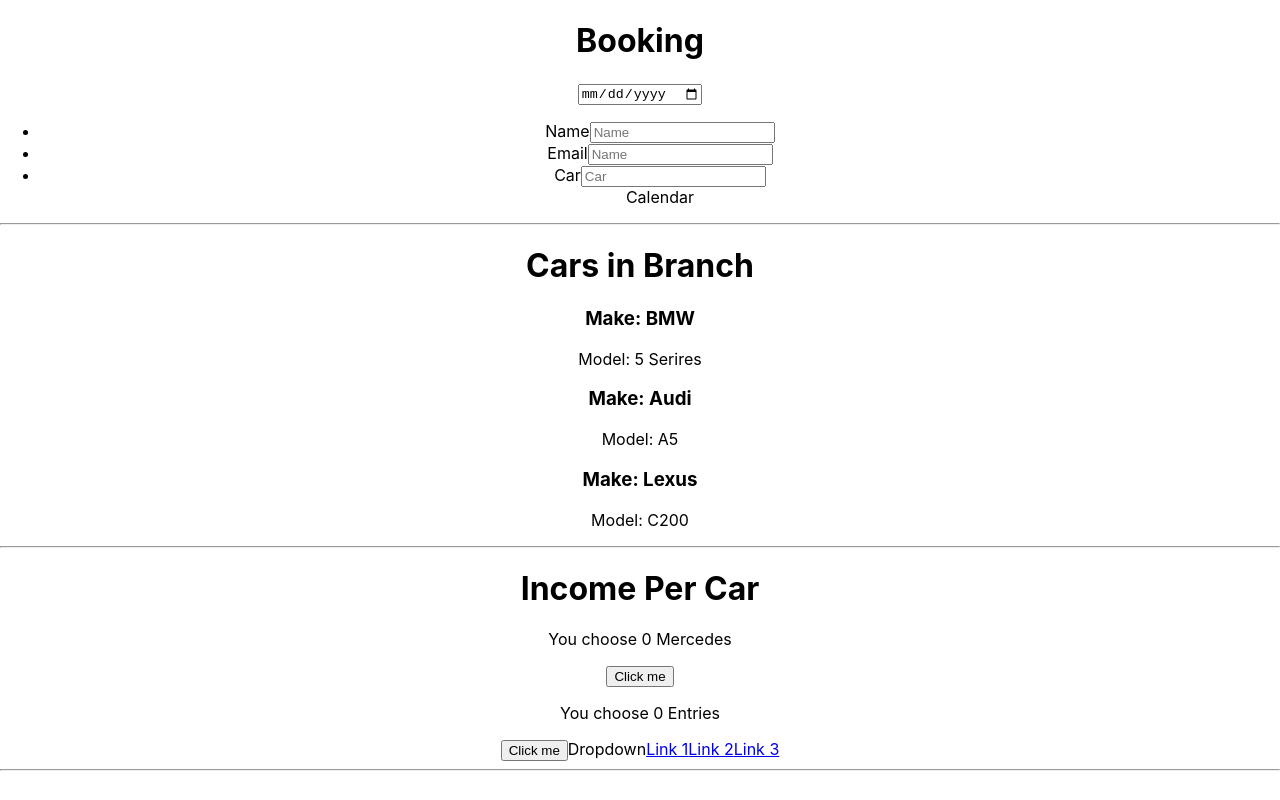
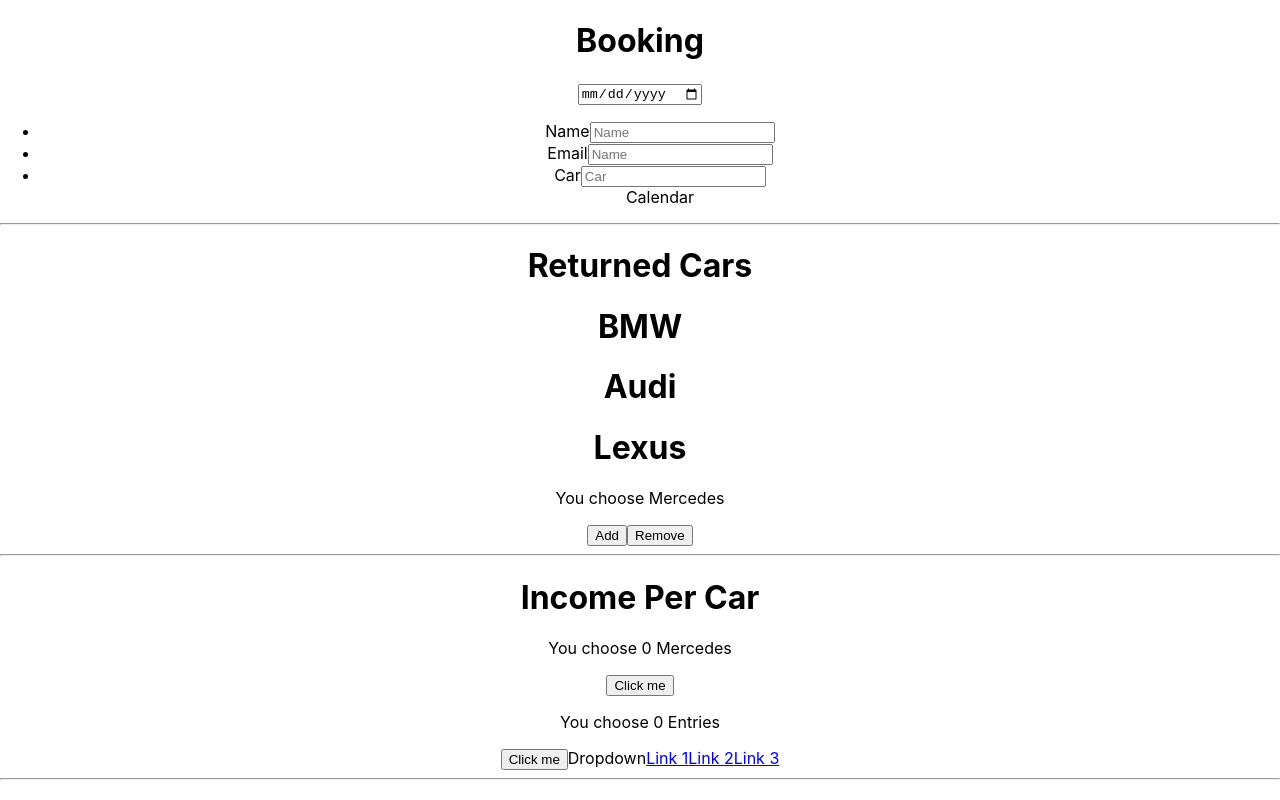
Before and after one commit to SHUBV92/Rental-Service-React, a React (Create React App) app: page / in a window 1280 px wide. Built offline with nearby package versions, Linux system fonts and the light colour scheme.

Commit message:
Added the Hooks to the Cars Component

```diff
--- a/src/App.js
+++ b/src/App.js
@@ -1,7 +1,7 @@
 import React from 'react';
 import './App.css';
 import Booking from './Containers/Booking';
-import Cars from './Containers/Cars';
+import Cars from './Containers/Cars/Cars';
 import IPC from './Containers/IPC/IPC'
 
 
--- a/src/Containers/Cars/Cars.jsx
+++ b/src/Containers/Cars/Cars.jsx
@@ -1,15 +1,31 @@
-import React, { useState } from 'react'\
-import carData from "../../DataObjects/cars"
+import React, { useState } from "react";
+import carData from "../../DataObjects/cars";
 
 const Cars = () => {
+  const [Return, setReturn] = useState([]);
 
+  return (
     <div>
-  {carData.map((car) => {
-                <h1>{car.make}</h1>
-            })}
+      <h1>Returned Cars</h1>
+
+      {carData.map(car => {
+        return <h1>{car.make}</h1>
+      })}
+
+      <p>You choose {Return} Mercedes</p>
+      <button
+        onClick={() => setReturn(Return + 1)}
+      >
+        Add
+      </button>
+
+      <button
+        onClick={() => setReturn(Return - 1)}
+      >
+        Remove
+      </button>
     </div>
-
-
-}
+  );
+};
 
 export default Cars;
--- a/src/Containers/IPC/IPC.jsx
+++ b/src/Containers/IPC/IPC.jsx
@@ -7,6 +7,8 @@
 const IPC = props => {
   const [income, setIncome] = useState(0);
   const [carEntries, setcarEntries] = useState(0);
+  // const [carEntry, setcarEntries] = useState(0);
+
   //   const [income, setIncome] = useState(0);
 
   return (
```
